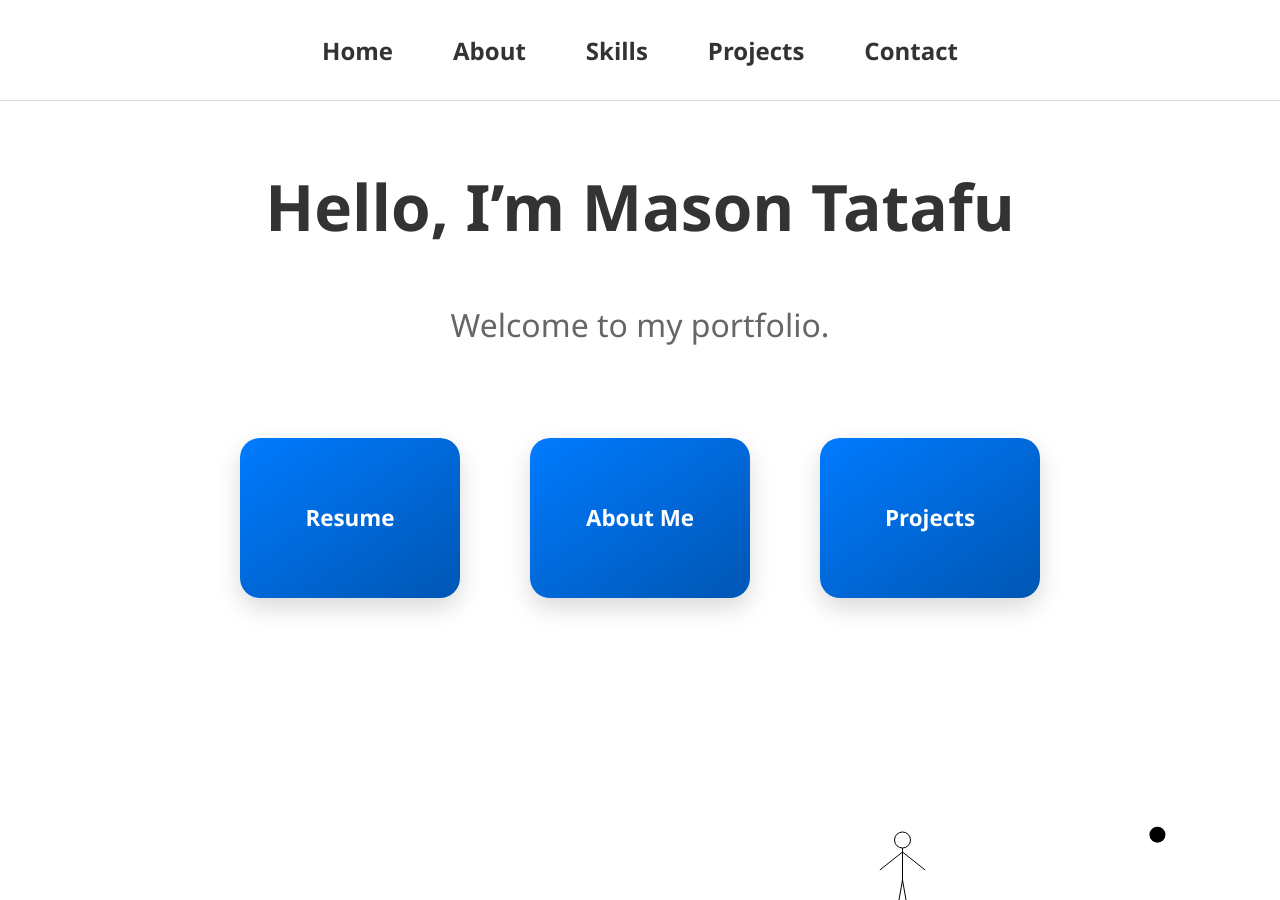
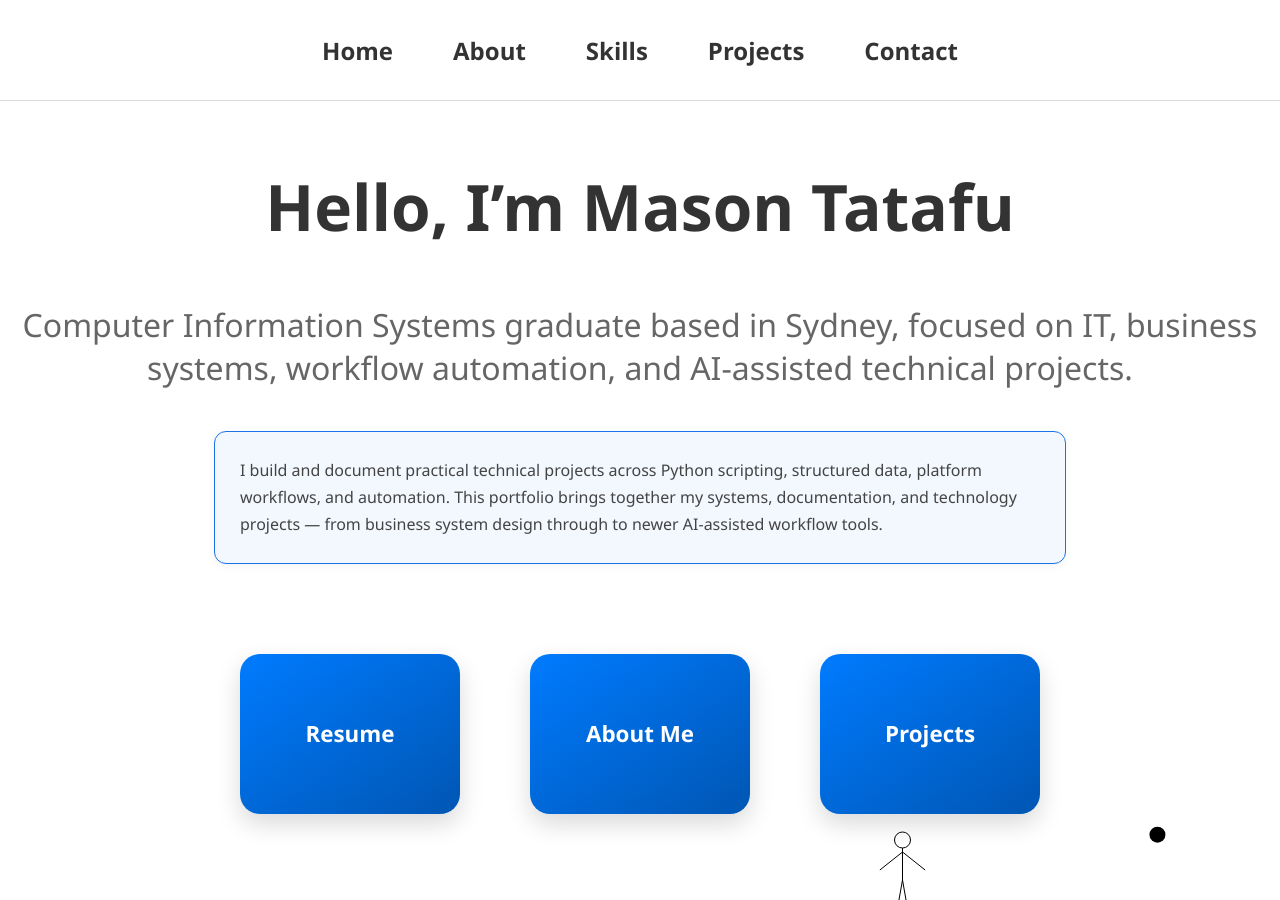
Before and after one commit to masontatafu/masontatafu.github.io, a Jekyll site: the page built from index.md, in a window 1280 px wide. Built offline with Jekyll 4.4.1, drawn with Linux system fonts in a browser that asks for light colours.

Commit message:
Update index.md

```diff
--- a/index.md
+++ b/index.md
@@ -3,12 +3,15 @@ title: "Home"
 layout: default
 ---
 
-
 # Hello, I'm Mason Tatafu
 {:.home-text}
 
-Welcome to my portfolio.
+Computer Information Systems graduate based in Sydney, focused on IT, business systems, workflow automation, and AI-assisted technical projects.
 {:.subheading}
+
+<div class="about-section">
+I build and document practical technical projects across Python scripting, structured data, platform workflows, and automation. This portfolio brings together my systems, documentation, and technology projects — from business system design through to newer AI-assisted workflow tools.
+</div>
 
 <div class="box-section">
   <a href="Mason Tatafu 1.pdf" class="box-link" target="_blank" rel="noopener noreferrer">Resume</a>
```
